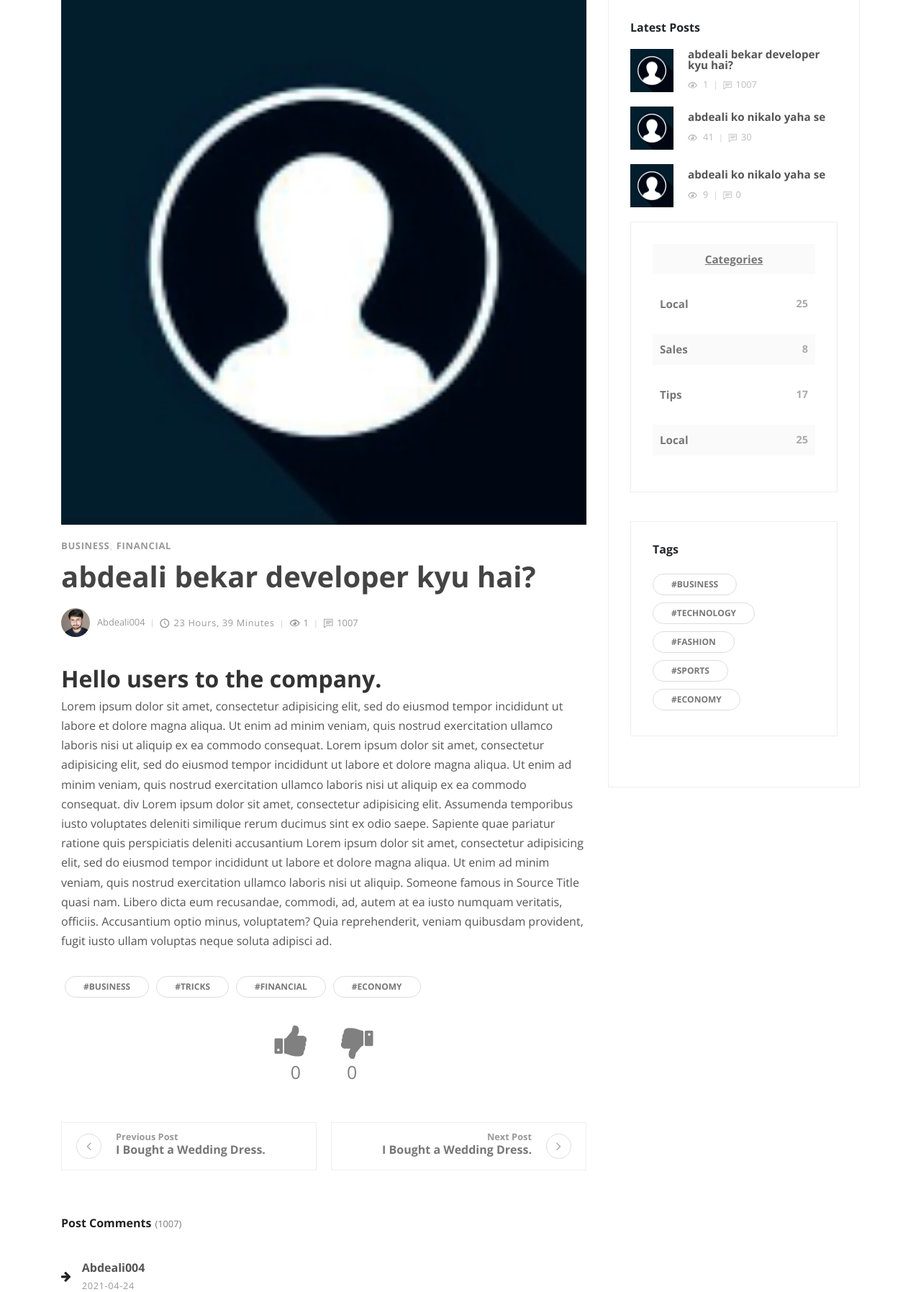
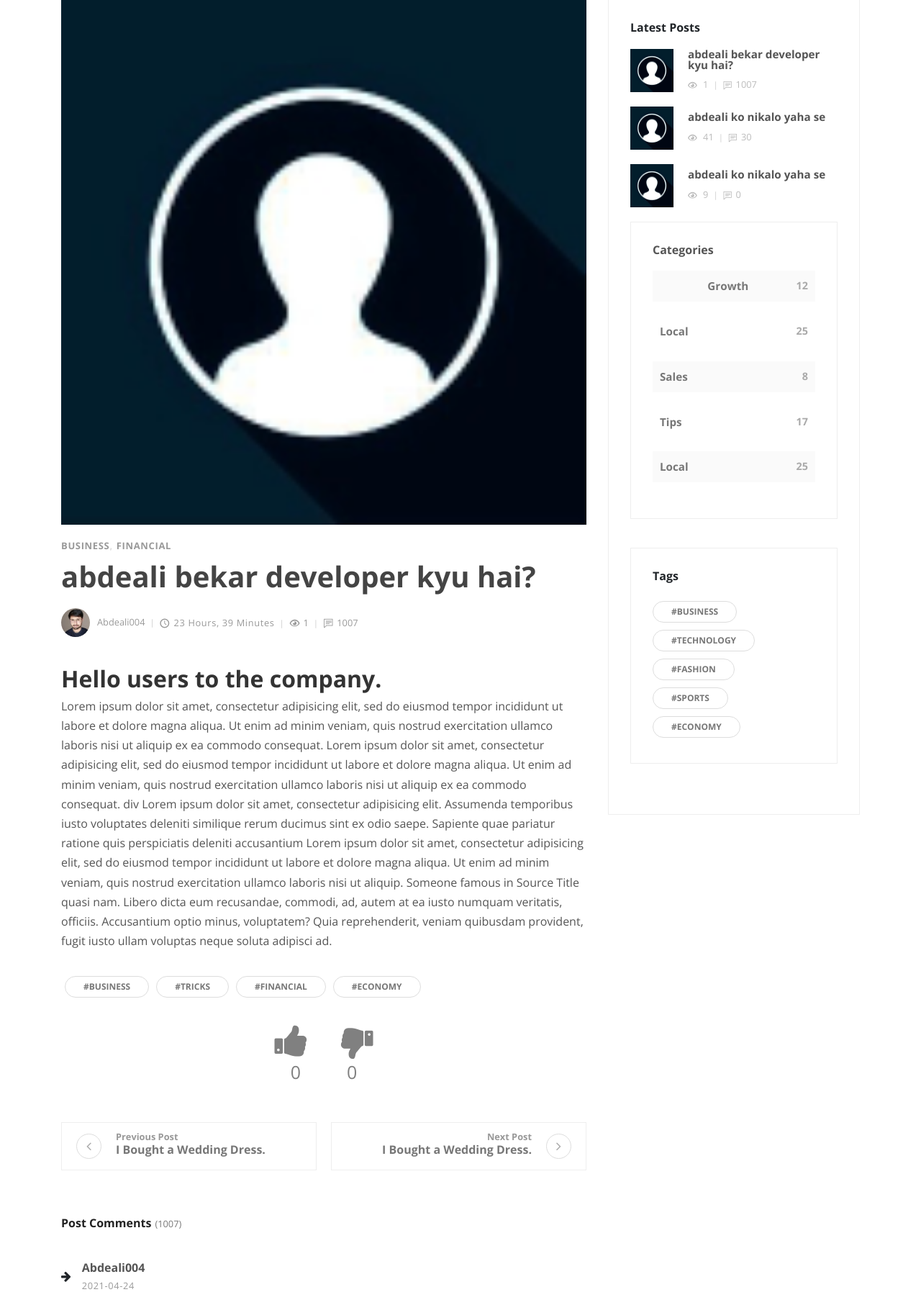
Before and after one commit to abdeali004/Blog_Square, a Django app: page /blogapp/blog/3 in a window 1280 px wide. Shown: the part 138-1933 px from the top of the page at 72% size. Run offline with Django 3.2, Linux system fonts and the light colour scheme; data comes from the database, SQL or seed files in the repository; both versions use the stored data as it was after the commit; some libraries are stand-ins or nearby versions.

Commit message:
deleted data in post.html recovered

```diff
--- a/templates/post.html
+++ b/templates/post.html
@@ -124,7 +124,10 @@
           </div>
           <!-- Widget [Categories Widget]-->
           <div class="widget categories">
-            <div class="item d-flex justify-content-between"><a><u>Categories</u></a><span></span></div>
+            <header>
+              <h3 class="h6">Categories</h3>
+            </header>
+            <div class="item d-flex justify-content-between"><a href="#">Growth</a><span>12</span></div>
             <div class="item d-flex justify-content-between"><a href="#">Local</a><span>25</span></div>
             <div class="item d-flex justify-content-between"><a href="#">Sales</a><span>8</span></div>
             <div class="item d-flex justify-content-between"><a href="#">Tips</a><span>17</span></div>
@@ -255,6 +258,34 @@
                     }
                 })
             })
-      });
+
+            $('#thumbsdown').click(function(){
+                var plus = true;
+                var color = $('#thumbsdown').css('color');
+                if (color == "rgb(135, 206, 235)"){
+                  $('#thumbsdown').css('color',"gray");
+                  plus = false;
+                }
+                else{
+                  $('#thumbsdown').css('color',"skyblue");
+                  $('#thumbsup').css('color','gray');
+                }
+
+                $.ajax({
+                  url:"{%url 'likes&dislikes' %}",
+                  method:"POST",
+                  data:{
+                    csrfmiddlewaretoken:"{{csrf_token}}",
+                    blogid:"{{blog.blog_id}}",
+                    like: false,
+                    plus:plus,
+                  },
+                  success:function(data){
+                    $('#downvote').replaceWith(`<span id="downvote" style="font-size:25px;padding: 0px 30px;color:gray;" >${data.downvote}</span>`)
+                  }
+                })
+            })
+
+      })
       </script>
   {% endblock body %}
```
Also changed, not shown: db.sqlite3.
